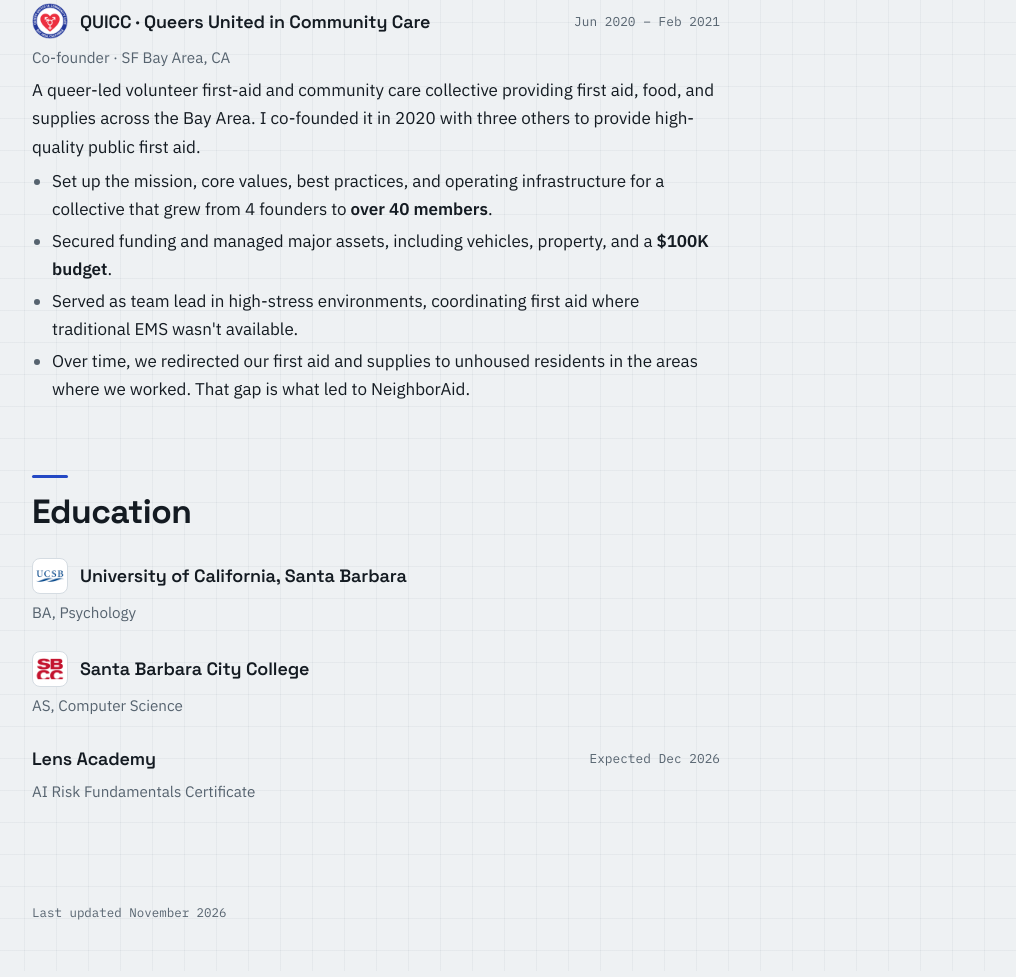
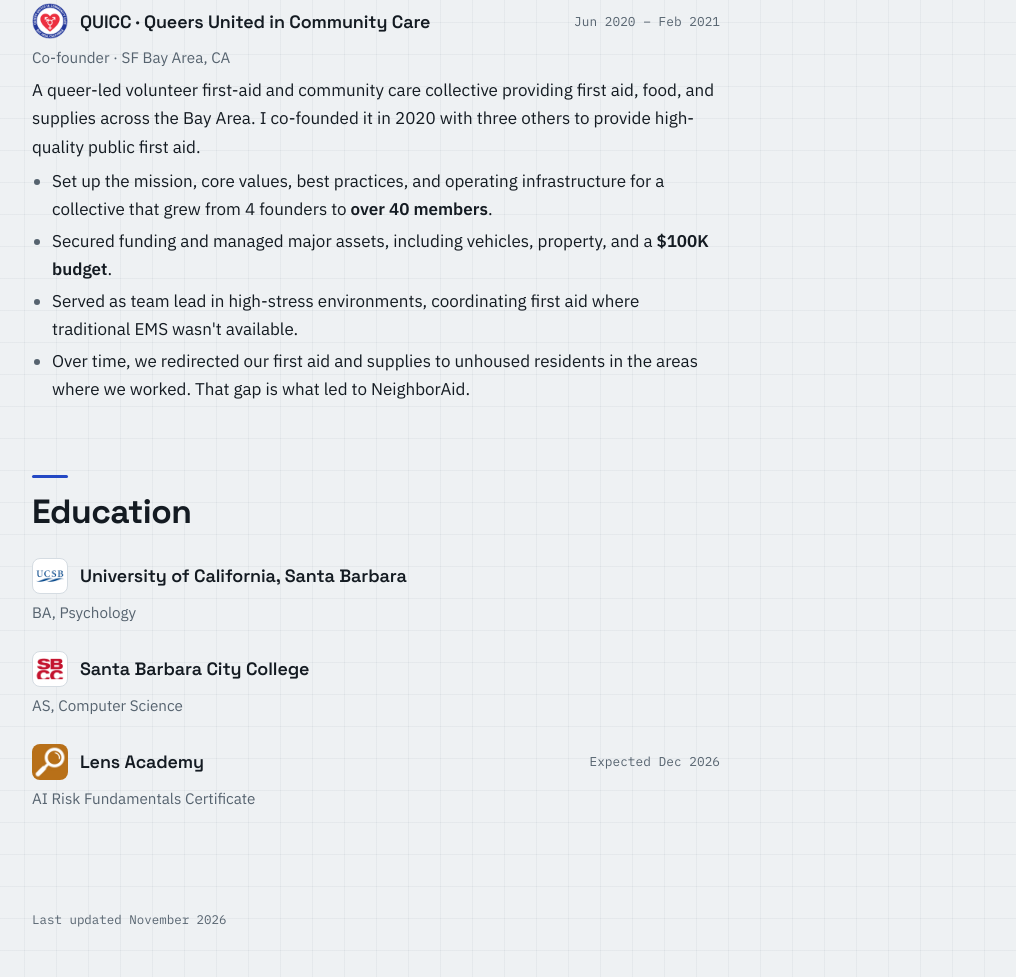
Before and after one commit to ash-cortez/ash-cortez.github.io, a plain HTML site: page resume.html in a window 1280 px wide. Shown: the part 3466-4443 px from the top of the page, without its empty margins (264-1280 px from the left). Drawn offline with Linux system fonts and the light colour scheme.

Commit message:
Add Lens Academy logo to Education
Co-Authored-By: Claude Opus 5.5 <noreply@anthropic.com>
Claude-Session: https://claude.ai/code/session_01MjxZiU44vhbBbydzzKKtwH

```diff
--- a/resume.html
+++ b/resume.html
@@ -169,7 +169,7 @@
   </div>
   <div class="entry">
     <div class="entry-head">
-      <h3>Lens Academy</h3>
+      <h3 class="with-logo"><img src="images/logos/lensacademy.png" width="40" height="40" alt="Lens Academy logo">Lens Academy</h3>
       <span class="when">Expected Dec 2026</span>
     </div>
     <p class="role">AI Risk Fundamentals Certificate</p>
```
Also changed, not shown: images/logos/lensacademy.png (added).
